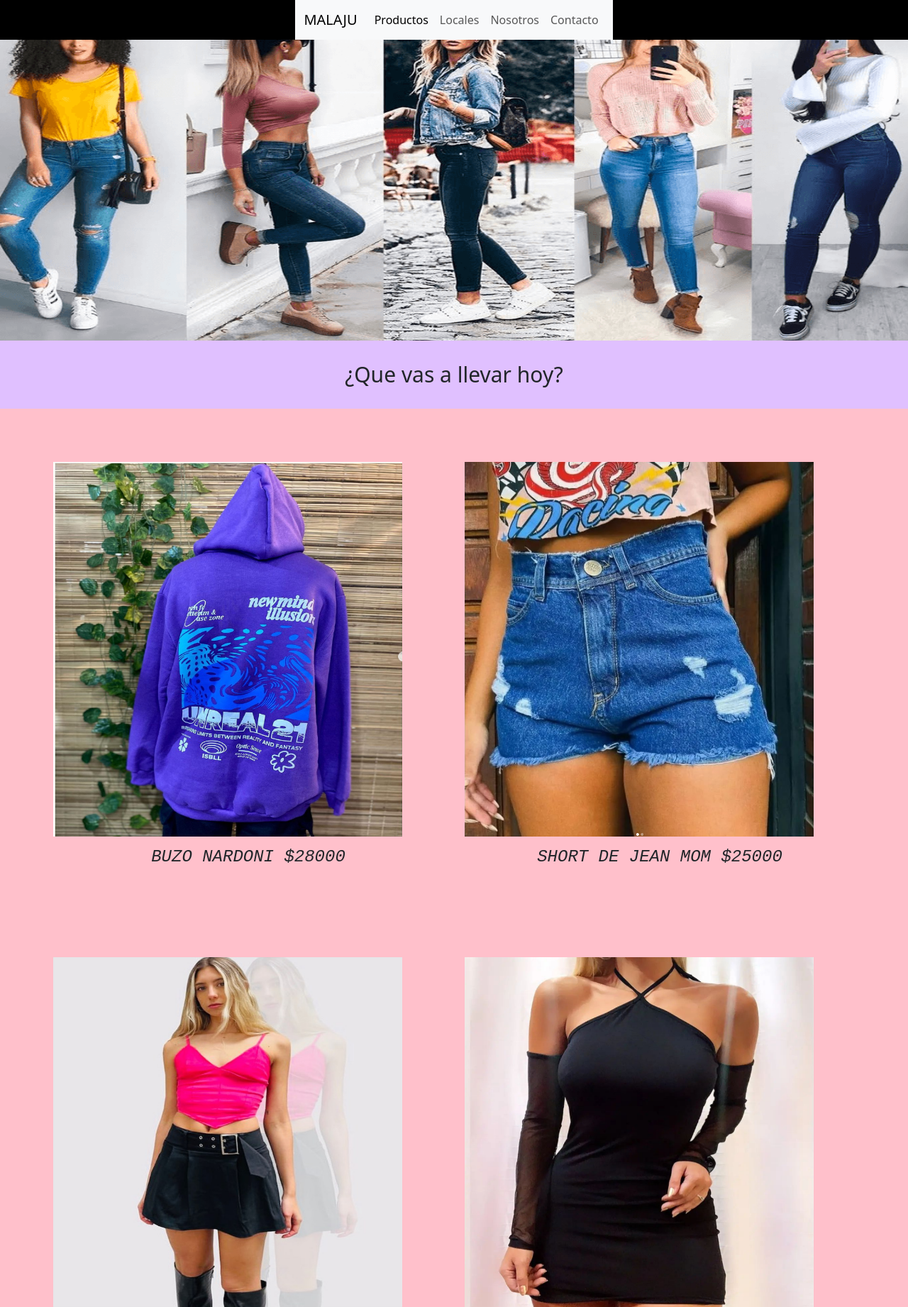
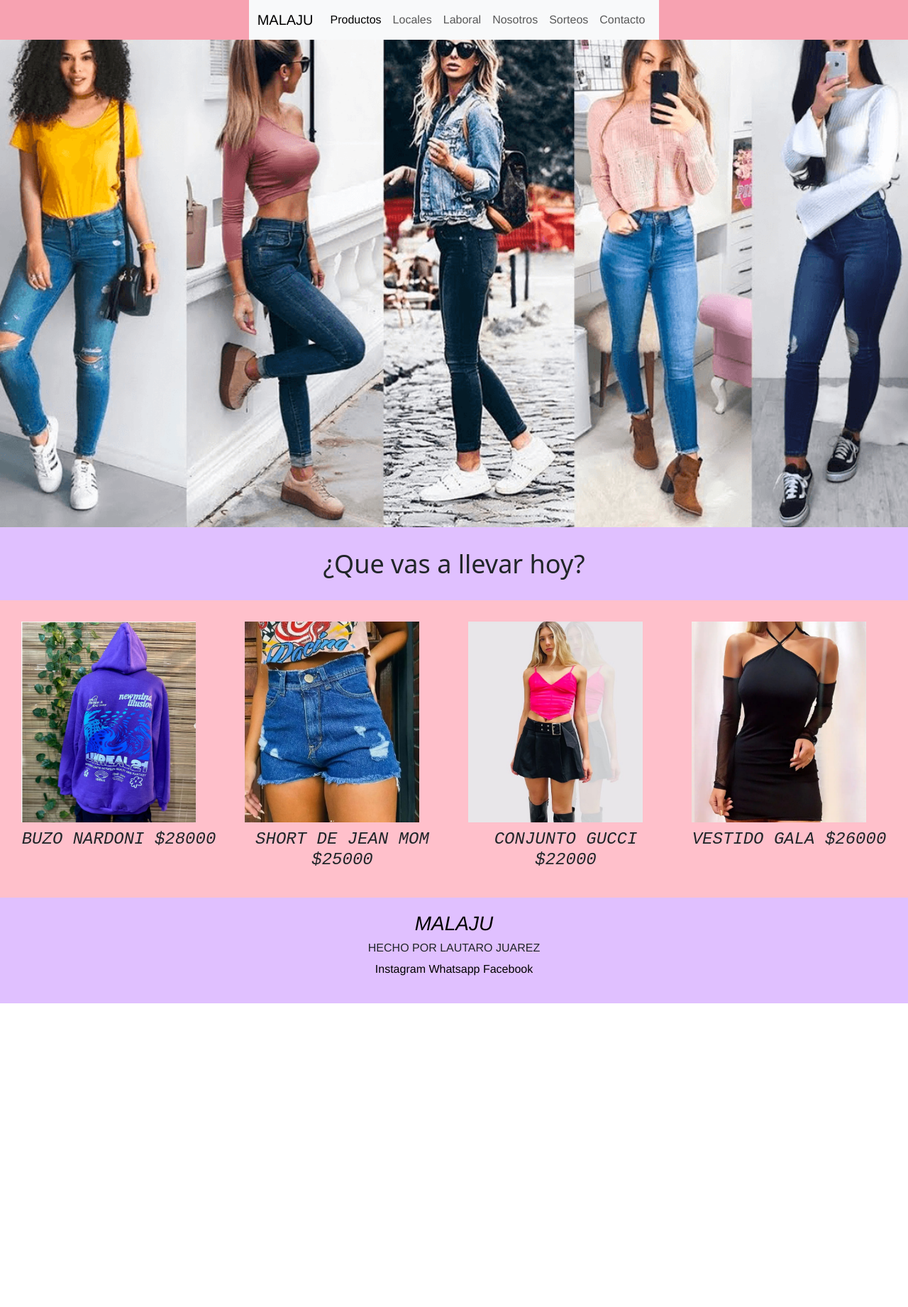
Before and after one commit to LautaroRJuarez/LautaroHub, a plain HTML site: page index.html in a window 1280 px wide. Shown: the top 1842 px of the page at 71% size. After the commit the page ends 1414 px from the top, so only its background shows below. Drawn offline with nearby package versions, Linux system fonts and the light colour scheme.

Commit message:
itercercommit

```diff
--- a/index.html
+++ b/index.html
@@ -11,28 +11,10 @@
   </head>
     <body>
         <header class="barramenu">
-
-            <!-- TITULO
-
-            <h1 class="logo">MALAJU</h1>-->
-
-                 <!-- OPCIONES
-            <nav>
-                <ul class="menulist">
-                    <li>
-                        <a href="#banner">Inicio</a>
-                        <a href="pages/locales.html">Locales</a>
-                        <a href="pages/nosotros.html">Nosotros</a>
-                        <a href="#productos">Productos</a>
-                        <a href="#contacto">Contacto</a>
-                    </li>
-                </ul>
-            </nav>
-
-            -->
+            <!-- TITULO  -->
             <nav class="navbar navbar-expand-lg bg-body-tertiary">
               <div class="container-fluid">
-                <a class="navbar-brand" href="#">MALAJU</a>
+                <a class="navbar-brand" href="index.html">MALAJU</a>
                 <button class="navbar-toggler" type="button" data-bs-toggle="collapse" data-bs-target="#navbarNavAltMarkup" aria-controls="navbarNavAltMarkup" aria-expanded="false" aria-label="Toggle navigation">
                   <span class="navbar-toggler-icon"></span>
                 </button>
@@ -40,24 +22,24 @@
                   <div class="navbar-nav">
                     <a class="nav-link active" aria-current="page" href="#productos">Productos</a>
                     <a class="nav-link" href="./pages/locales.html">Locales</a>
+                    <a class="nav-link" href="./pages/empleo.html">Laboral</a>
                     <a class="nav-link" href="./pages/nosotros.html">Nosotros</a>
+                    <a class="nav-link" href="./pages/sorteos.html">Sorteos</a>
                     <a class="nav-link" href="#redes">Contacto</a>
                   </div>
                 </div>
               </div>
             </nav>
+          </header>
 
+        <main>
 
-        </header>
           <!--BANNER-->
-
           <section id="banner">
             <img src="images/Elige-ropa-que-te-haga-sentir-cómodo-en-tu-sesión-de-fotos-.png" alt="banner">
           </section>
-
-
           <div class="titulo-producto">
-            <h2>¿Que vas a llevar hoy?</h2>
+            <h1>¿Que vas a llevar hoy?</h1>
           </div>
 
           <section id="productos">
@@ -79,15 +61,15 @@
                <h3>VESTIDO GALA $26000</h3>
              </div>
           </section>
-
+         </main>
          <footer>
            <section id="contacto">
-
               <!--LOGO-->
-
-              <h1 class="logo">MALAJU</h1>
-
-
+              <h3 class="logo">MALAJU</h3>
+             <!--COPYRIGHT-->
+             <div class="copy">
+               <h6>HECHO POR LAUTARO JUAREZ</h6>
+             </div>
               <!-- REDES -->
               <nav>
                 <ul id="redes">
@@ -98,16 +80,8 @@
                   </li>
                 </ul>
               </nav>
-
-             <!--COPYRIGHT-->
-             <div class="copy">
-               <h6>HECHO POR LAUTARO JUAREZ</h6>
-             </div>
-
             </section>
          </footer>
-
-
 
     <!--Bootstrap-->
     <script src="https://cdn.jsdelivr.net/npm/bootstrap@5.3.1/dist/js/bootstrap.bundle.min.js" integrity="sha384-HwwvtgBNo3bZJJLYd8oVXjrBZt8cqVSpeBNS5n7C8IVInixGAoxmnlMuBnhbgrkm" crossorigin="anonymous"></script>
--- a/style/style.css
+++ b/style/style.css
@@ -1,11 +1,12 @@
 .barramenu {
     display: flex;
-    background-color: black;
+    background-color: #f7a2b1;
     justify-content: center;
     align-items: center;
     position: fixed;
     top: 0;
     width: 100%;
+    font-family: 'Franklin Gothic Medium', 'Arial Narrow', Arial, sans-serif;
 }
 
 .logo {
@@ -29,11 +30,11 @@ color: black;
 
 #banner img{
     width: 100%;
-    height: 60vh;
+    height: auto;
 }
 
-.titulo-producto h2{
-    font-size: 30px;
+.titulo-producto h1{
+    font-size: 36px;
     text-align: center;
     padding: 30px;
     background-color: #e0c0ff;
@@ -41,14 +42,15 @@ color: black;
 }
 #productos{
     display: grid;
-    grid-template-columns: 1fr 1fr;
-    padding: 60px;
+    grid-template-columns: repeat(auto-fill, minmax(250px, 1fr));
+    gap: 20px;
+    padding: 20px;
     background-color: pink;
 }
 .productos-fotos img{
     width: 90%;
     height: 80%;
-    padding: 15px;
+    padding: 10px;
 }
 .productos-fotos h3{
     font-size: x-large;
@@ -58,11 +60,15 @@ color: black;
 }
 
 footer{
+    text-align: center;
+    padding: 20px 0;
     background-color: #e0c0ff;
+    font-family: 'Franklin Gothic Medium', 'Arial Narrow', Arial, sans-serif;
 }
 .contacto{
     display: flex;
     justify-content: flex-end;
+    width: 100%;
 }
 .redes{
     display: flex;
@@ -75,17 +81,19 @@ footer{
 }
 
 #redes{
+    list-style: none;
+    padding: 0;
     display: flex;
-    width: 90%;
-    justify-content:flex-end
+    justify-content: center;
+    gap: 10px;
 }
 #redes li{
     list-style: none;
 }
 
 #redes li a{
-text-decoration: none;
-color: black;
+    color: black;
+    text-decoration: none;
 }
 .copy{
     text-align: center;
@@ -95,3 +103,27 @@ color: black;
 .textonosotros{
     background-color: pink;
 }
+
+h1 {
+    color: #333;
+    text-align: center;
+    margin-top: 5%;
+}
+
+h2 {
+    color: #333;
+    text-align: center;
+}
+
+iframe {
+    width: 100%;
+    height: 400px;
+}
+
+h3 {
+    color: #333;
+    text-align: center;
+}
+.main {
+    background-color: pink;
+}
```
Also changed, not shown: pages/locales.html (+16 -20 lines), pages/nosotros.html (+22 -8 lines). Lines whose indentation alone changed are shown as unchanged.
